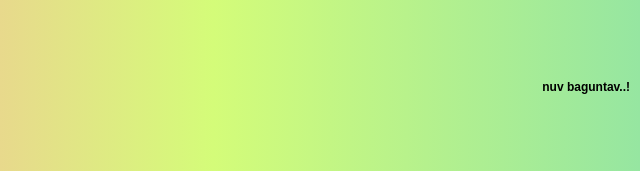
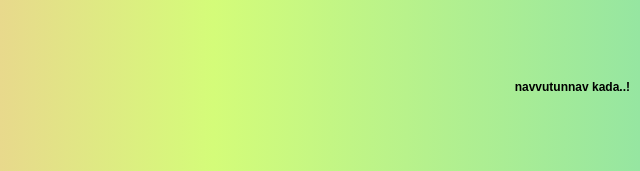
Before and after one commit to fcukhook/some, a plain HTML site: page thanks.html in a window 1280 px wide. Shown: the part 626-797 px from the top of the page, 640-1280 px from the left. Drawn offline with Linux system fonts and the light colour scheme.

Commit message:
Update thanks.html

```diff
--- a/thanks.html
+++ b/thanks.html
@@ -53,6 +53,6 @@
 <body>
     <h1 class="center-message">Thank you for saying Yes, look at the upper corner!</h1>
     <h2 class="top-left-message">now look down!</h2>
-    <h3 class="bottom-right-message">nuv baguntav..!</h3>
+    <h3 class="bottom-right-message">navvutunnav kada..!</h3>
 </body>
 </html>
```
